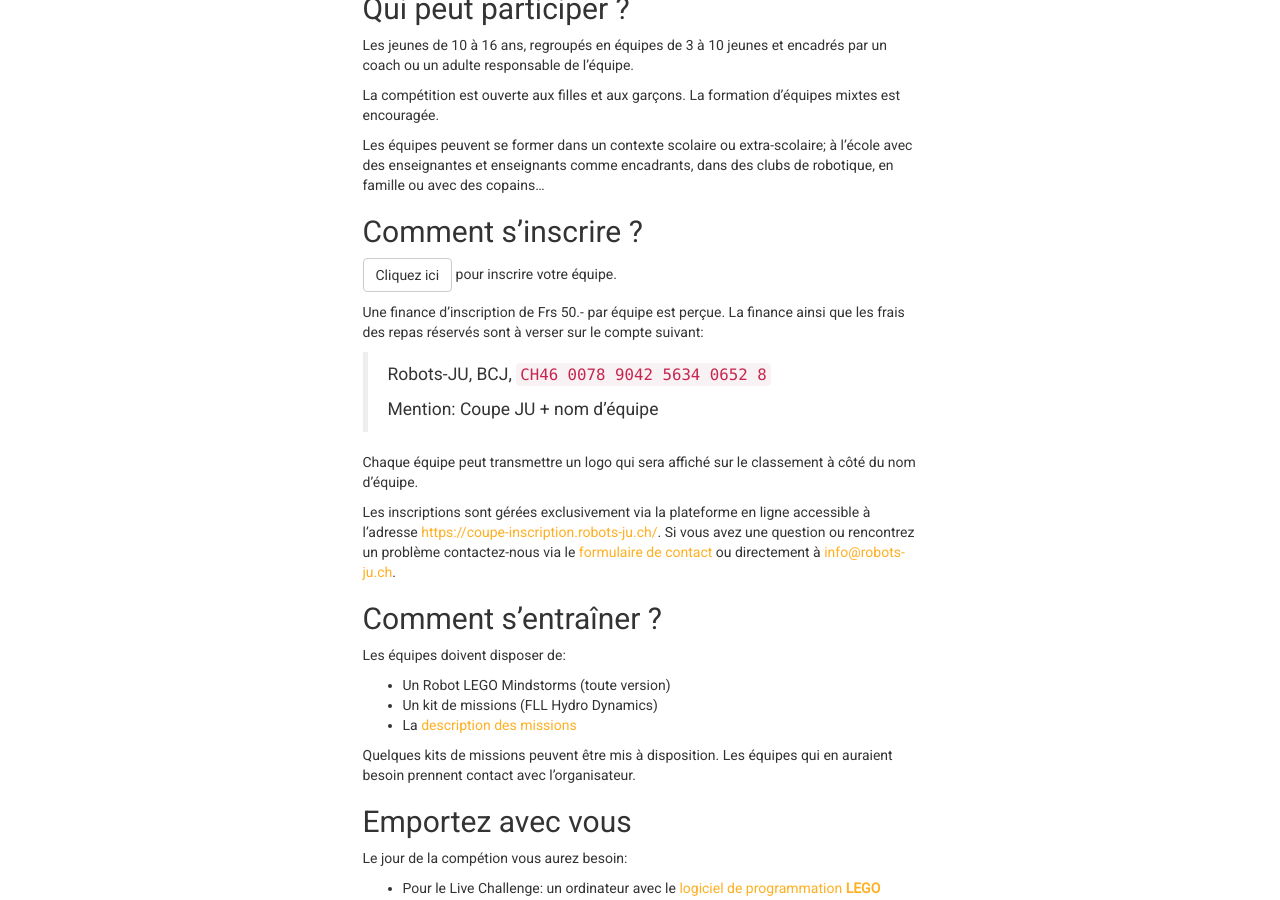
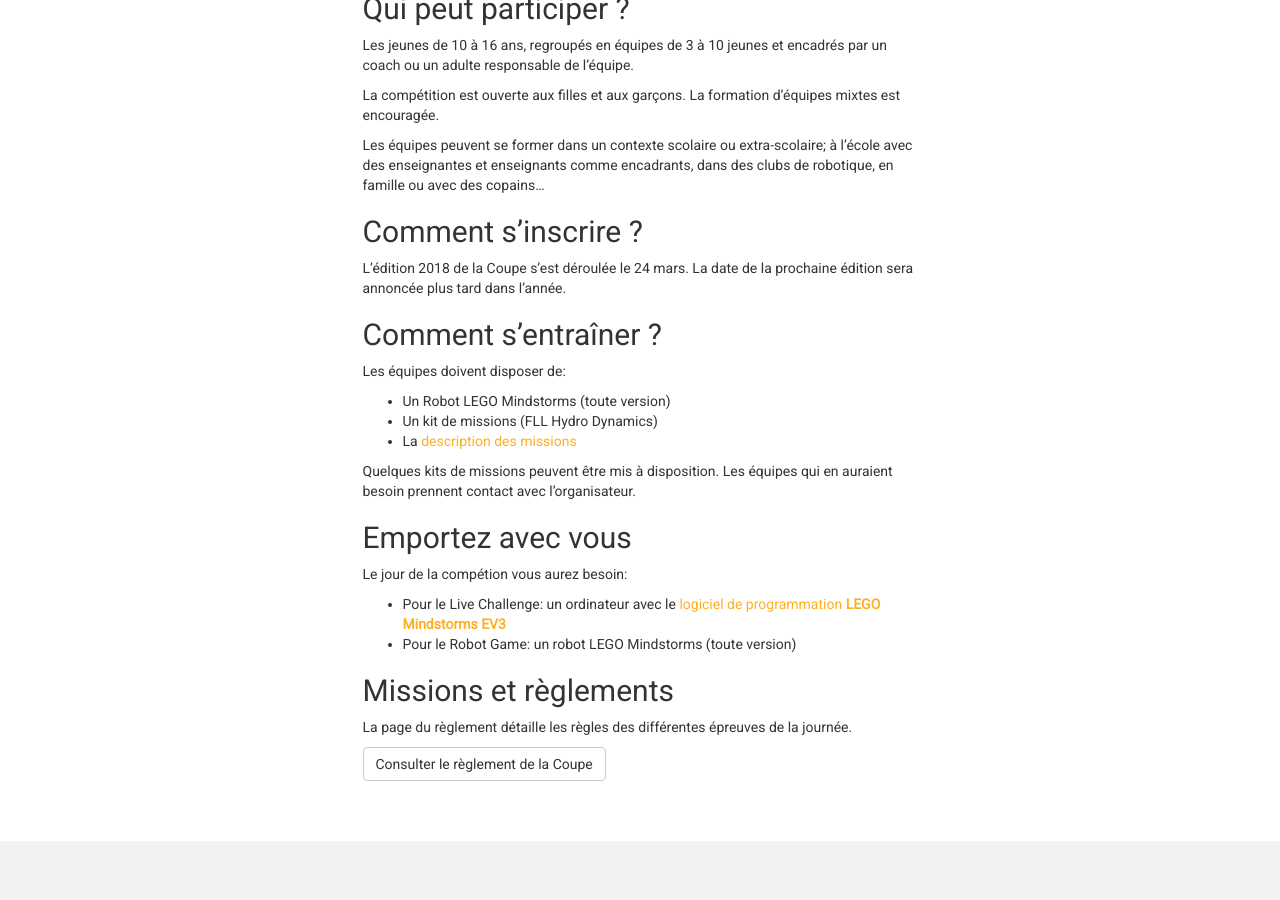
Before and after one commit to robots-ju/coupe.robots-ju.ch, a Jekyll site: the page built from equipes-participer.md, in a window 1280 px wide and 900 px high, scrolled down 324 px. Built offline with Jekyll 4.4.1, drawn with Linux system fonts in a browser that asks for light colours; comment, search, counter and statistics services are not loaded.

Commit message:
Édition 2018 passée

```diff
--- a/equipes-participer.md
+++ b/equipes-participer.md
@@ -23,19 +23,8 @@ dans des clubs de robotique, en famille ou avec des copains…
 
 ## Comment s’inscrire ?
 
-<a class="btn btn-default" href="https://coupe-inscription.robots-ju.ch/">Cliquez ici</a> pour inscrire votre équipe.
-
-Une finance d’inscription de Frs {{ site.concours.finance_inscription }}.- par équipe est perçue.
-La finance ainsi que les frais des repas réservés sont à verser sur le compte suivant:
-
-> Robots-JU, BCJ, `CH46 0078 9042 5634 0652 8`
->
-> Mention: Coupe JU + nom d'équipe
-
-Chaque équipe peut transmettre un logo qui sera affiché sur le classement à côté du nom d'équipe.
-
-Les inscriptions sont gérées exclusivement via la plateforme en ligne accessible à l'adresse <https://coupe-inscription.robots-ju.ch/>.
-Si vous avez une question ou rencontrez un problème contactez-nous via le [formulaire de contact](/contact) ou directement à <info@robots-ju.ch>.
+L'édition 2018 de la Coupe s'est déroulée le 24 mars.
+La date de la prochaine édition sera annoncée plus tard dans l'année.
 
 ## Comment s’entraîner ?
 
```
Also changed, not shown: index.md (+1 -1 lines), programme.md (+1 -1 lines).
